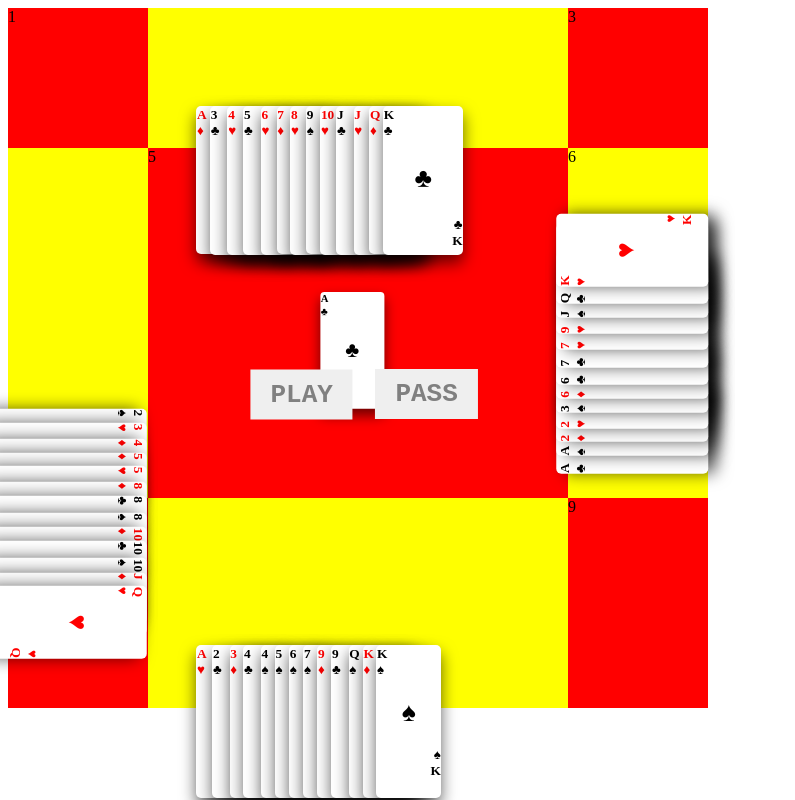
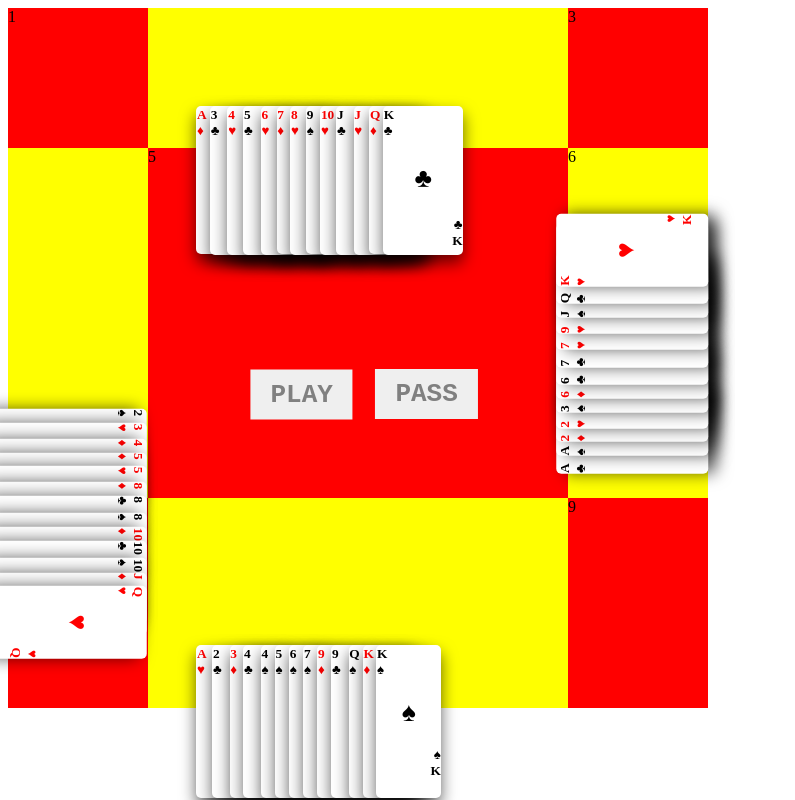
Before and after one commit to shangyi111/big2, an Angular app: page / in a window 1280 px wide. Shown: the whole page, without its empty margins (0-795 px from the left). Built offline with nearby package versions, Linux system fonts and the light colour scheme.

Commit message:
show card in middle

```diff
--- a/src/app/app.component.html
+++ b/src/app/app.component.html
@@ -13,7 +13,7 @@
   </div>
   <div class="five" >5
     <div class="placeholder">
-      <cards [cardIds] = [1]></cards>
+      <cards [cardIds] = "this.selectedCardIds"></cards>
     </div>
     <div class="buttons">
       <button type="submit" class="play"> PLAY </button>
@@ -26,7 +26,7 @@
   </div>
   <div class="seven" >7</div>
   <div class="eight" >
-    <cards [cardIds]="this.player" [player]="true" >
+    <cards [cardIds]="this.player" [player]="true" (change)="getPlayerSelectedCards($event)">
     </cards>
   </div>
 
--- a/src/app/app.component.ts
+++ b/src/app/app.component.ts
@@ -14,7 +14,7 @@ export class AppComponent {
   right=[];
   top=[];
   player=[];
-  seleted=[];
+  selectedCardIds=[];
 
   constructor() {
   	this.gameStart();
@@ -71,8 +71,8 @@ export class AppComponent {
   	this.player.sort((a,b) => a - b);
   }
 
-  selectedCards(){
-  	// this.seleted.push(click.....)
+  getPlayerSelectedCards(selectedCardIds) {
+  	this.selectedCardIds = selectedCardIds;
   }
 
 
--- a/src/app/card/card.component.css
+++ b/src/app/card/card.component.css
@@ -15,8 +15,7 @@
 span { display: block; }
 
 .playerCard:hover {
-  box-shadow: 0 8px 16px 0 rgba(0,0,0,0.2);
-  transform: translate(0,-10px);
+  box-shadow: 0 16px 16px 0 rgba(0,0,0,0.2);
 }
 
 .selectedCard {
--- a/src/app/card/card.component.html
+++ b/src/app/card/card.component.html
@@ -1,4 +1,4 @@
-<div class="card {{this.cardPlayer? 'playerCard' : ''}} {{this.selected? 'selectedCard' : ''}}" style="color:{{this.getColor()}}" >
+<div class="card {{this.cardPlayer? 'playerCard' : ''}} {{this.selected? 'selectedCard' : ''}}" style="color:{{this.getColor()}}" (click)="onClick()" >
 	<div class="top" >
 		<span ><b>{{this.getValueIcon()}}</b></span>
 		<span>{{this.getSuitIcon()}}</span>
--- a/src/app/card/card.component.ts
+++ b/src/app/card/card.component.ts
@@ -1,4 +1,4 @@
-import { Component, OnInit, Input } from '@angular/core';
+import { Component, OnInit, Input, Output, EventEmitter } from '@angular/core';
 
 
 @Component({
@@ -11,6 +11,8 @@ export class CardComponent  {
 	@Input('suit') suit: number;
 	@Input() cardPlayer: boolean;
 	@Input() selected: boolean;
+
+	@Output() select = new EventEmitter();
 
 	private static SUIT = ["♦","♣","♥","♠"];
 
@@ -33,4 +35,11 @@ export class CardComponent  {
 		else return this.value;
  	}
 
+ 	onClick() {
+ 		if (!this.cardPlayer) return;
+ 		this.select.emit({
+ 			suit: this.suit,
+ 			value: this.value,
+ 		})
+ 	}
 }
--- a/src/app/cards/cards.component.html
+++ b/src/app/cards/cards.component.html
@@ -1,5 +1,5 @@
-<div class="cards {{this.left ? 'leftCards' : ''}} {{this.right? 'rightCards' : ''}} {{this.top? 'topCards' : ''}} {{this.player? 'playerCards' : ''}}" (click)="clickHandler($event)">
+<div class="cards {{this.left ? 'leftCards' : ''}} {{this.right? 'rightCards' : ''}} {{this.top? 'topCards' : ''}} {{this.player? 'playerCards' : ''}}">
 	<div class="card-container" *ngFor="let card of getCards(); let i = index" >
-		<card [value]="card.value" [suit]="card.suit" [cardPlayer]="player" [selected]="selecteds[i]"></card>
+		<card [value]="card.value" [suit]="card.suit" [cardPlayer]="player" [selected]="selecteds[i]" (select)="selectCard($event)"></card>
 	</div>
 </div>
--- a/src/app/cards/cards.component.ts
+++ b/src/app/cards/cards.component.ts
@@ -1,5 +1,5 @@
 import { CardComponent } from './../card/card.component';
-import { Component, OnInit, Input } from '@angular/core';
+import { Component, OnInit, Input, Output, EventEmitter } from '@angular/core';
 import { getCardById } from '../cards';
 
 @Component({
@@ -14,6 +14,7 @@ export class CardsComponent {
 	@Input() left: boolean = false;
 	@Input() right: boolean = false;
 	@Input() player: boolean = false;
+	@Output() change = new EventEmitter();
 	selecteds: boolean[] = [];
 
 
@@ -21,33 +22,23 @@ export class CardsComponent {
 		const cards = [];
 		for(let i of this.cardIds) {
 			cards.push(getCardById(Number(i)));
-			this.selecteds.push(false);
 		}
 		return cards;
 	}
 
-	clickHandler(event) {
-		if (!this.player) return;
-		const rootNode = event.currentTarget;
-		const children = rootNode.childNodes;
-		let selectedIdx = 0;
-		for(const child of children) {
-		    if (this.isDescendant(child, event.target)) break;
-		    selectedIdx += 1;
-		};
-		this.selecteds[selectedIdx] = !this.selecteds[selectedIdx];
-		console.log(event);
-	}
+	selectCard(cardData) {
+		console.log(cardData);
+		const selectedIndex = this.getCards().findIndex(function(card) {
+			return card.suit === cardData.suit && card.value === cardData.value;
+		});
+		this.selecteds[selectedIndex] = !this.selecteds[selectedIndex];
 
-	isDescendant(parent, child) {
-     let node = child.parentNode;
-     while (node != null) {
-         if (node === parent) {
-             return true;
-         }
-         node = node.parentNode;
-     }
-     return false;
+		const selectedCardIds = [];
+		for(const i in this.cardIds) {
+			if (this.selecteds[i]) selectedCardIds.push(this.cardIds[i]);
+		}
+		this.change.emit(selectedCardIds);
+		console.log(this.selecteds);
 	}
 
 }
```
